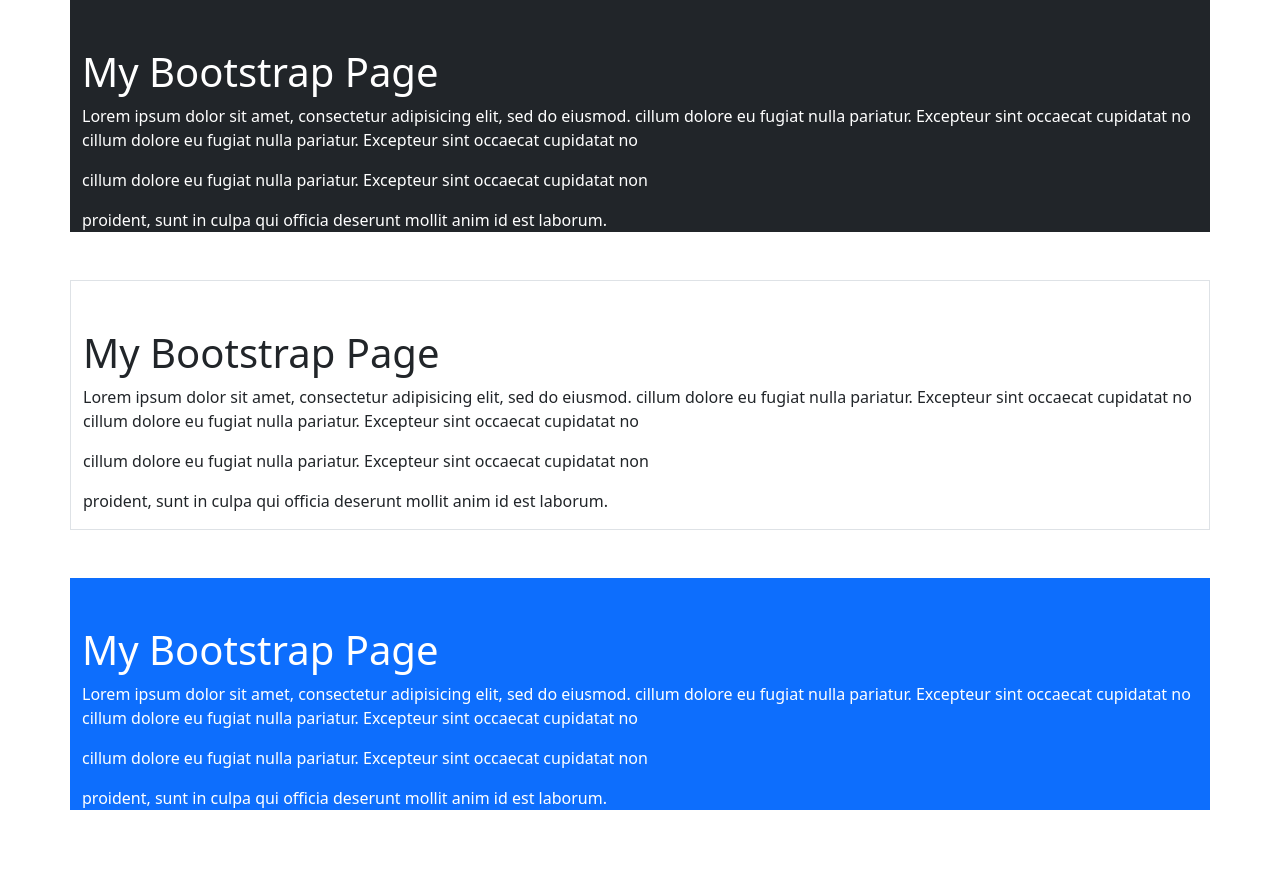
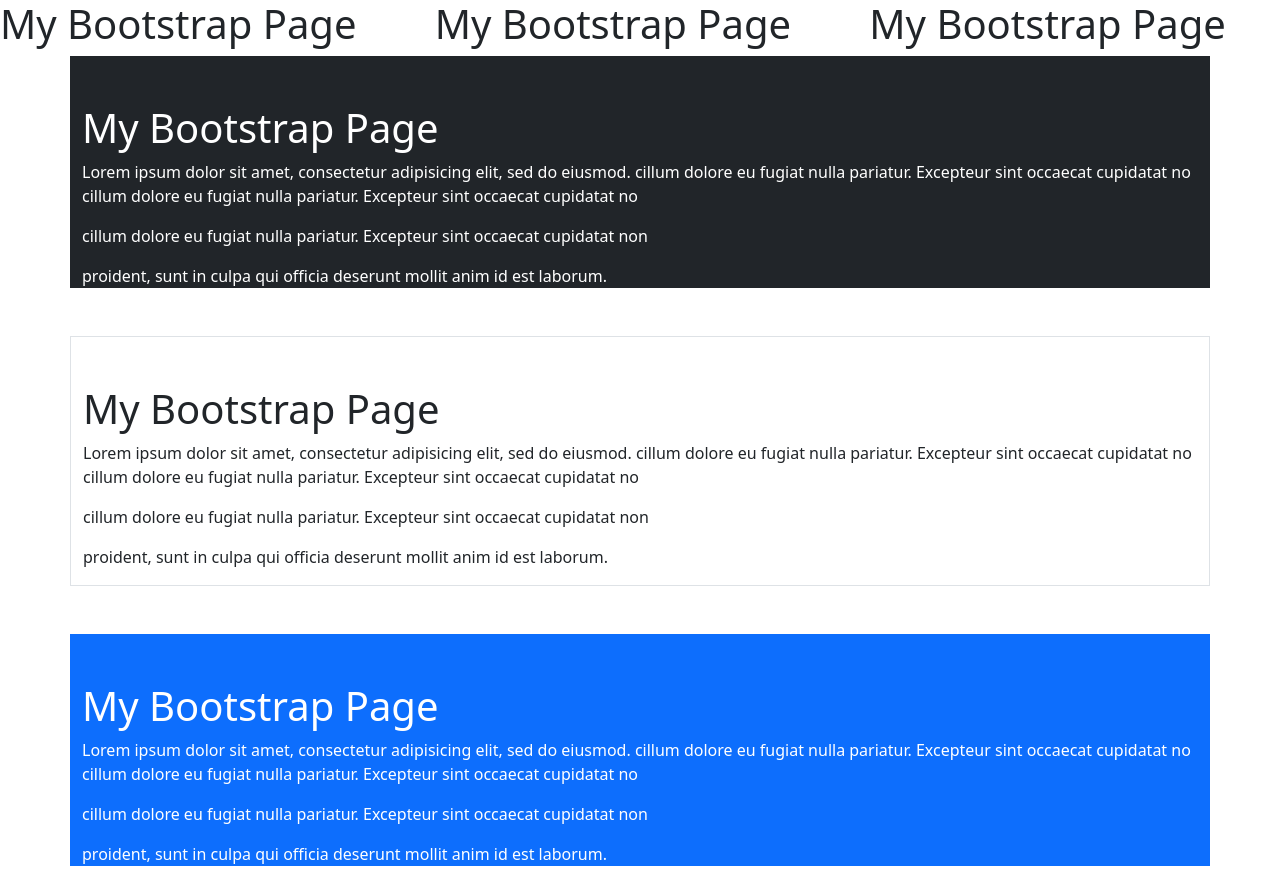
Before and after one commit to LesleyBonyo/SU_WebApp, a plain HTML site: page school site/index.html in a window 1280 px wide. Before the commit the page ends 826 px from the top, so only its background shows below. Drawn offline with Linux system fonts and the light colour scheme; files whose address does not match are found by name.

Commit message:
bootstrap

```diff
--- a/school site/index.html
+++ b/school site/index.html
@@ -8,6 +8,11 @@
 	<script type="text/javascript" src="bootstrap.js"></script>
 </head>
 <body>
+	<div class="row">
+	  <div class="col-md">		<h1>My Bootstrap Page</h1></div>
+	  <div class="col-md">		<h1>My Bootstrap Page</h1></div>
+	  <div class="col-md">		<h1>My Bootstrap Page</h1></div>
+	</div>
 	<div class="container pt-5 bg-dark text-white">
 		<h1>My Bootstrap Page</h1>
 		<p>Lorem ipsum dolor sit amet, consectetur adipisicing elit, sed do eiusmod. cillum dolore eu fugiat nulla pariatur. Excepteur sint occaecat cupidatat no cillum dolore eu fugiat nulla pariatur. Excepteur sint occaecat cupidatat no</p>
```
